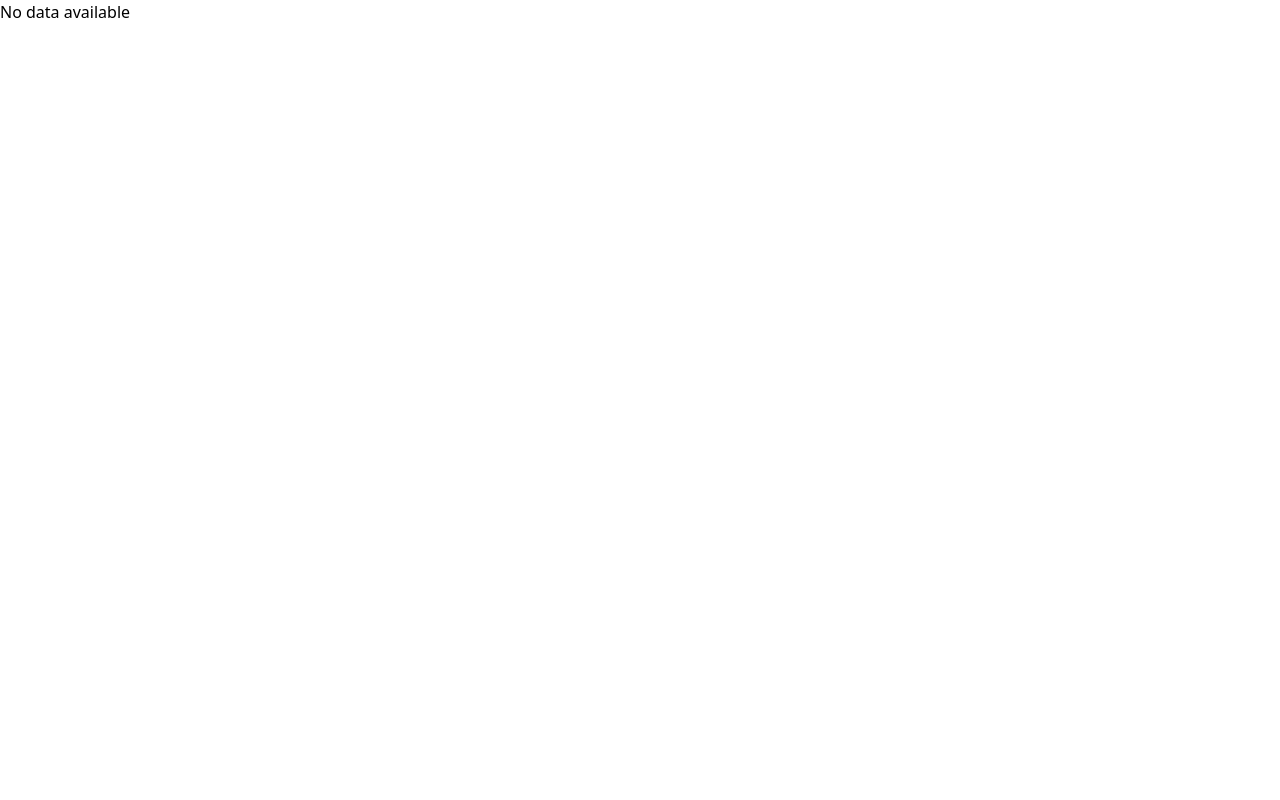
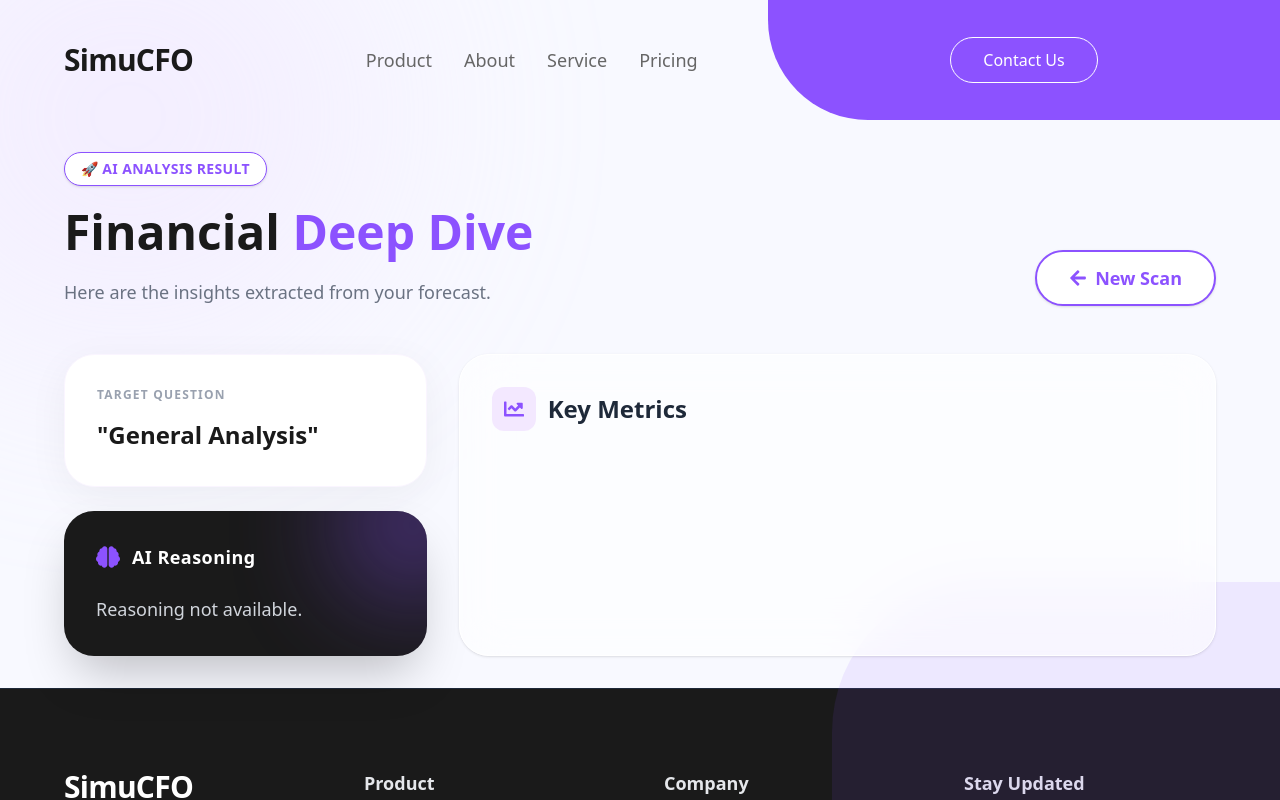
Before and after one commit to anubhav-kayal/SimuCFO, a React (Vite) app in the folder frontend/: page /data in a window 1280 px wide. Shown: the top 800 px of the page. Built offline with nearby package versions, Linux system fonts and the light colour scheme.

Commit message:
Designed data.tsx

```diff
--- a/frontend/src/pages/data.tsx
+++ b/frontend/src/pages/data.tsx
@@ -1,8 +1,12 @@
 import React, { useEffect, useState } from 'react';
-import { useLocation } from 'react-router-dom';
+import { useLocation, useNavigate } from 'react-router-dom';
+import Navbar from '../assets/components/Navbar';
+import Footer from '../assets/components/Footer';
+import { FaChartLine, FaLightbulb, FaArrowLeft, FaRobot, FaBrain, FaHashtag } from 'react-icons/fa';
 
 const Data = () => {
     const location = useLocation();
+    const navigate = useNavigate();
     const [metricsData, setMetricsData] = useState<any>(null);
 
     useEffect(() => {
@@ -16,12 +20,136 @@ const Data = () => {
         }
     }, [location.state]);
 
-    if (!metricsData) return <div>No data available</div>;
+    // Recursive helper to render JSON objects
+    const renderValue = (value: any) => {
+        if (typeof value === 'object' && value !== null) {
+            return (
+                <div className="pl-4 border-l-2 border-purple-100 mt-2">
+                    {Object.entries(value).map(([subKey, subValue]) => (
+                        <div key={subKey} className="mb-1">
+                            <span className="font-semibold text-gray-700 text-sm">{formatKey(subKey)}: </span>
+                            <span className="text-gray-600 text-sm">{renderValue(subValue)}</span>
+                        </div>
+                    ))}
+                </div>
+            );
+        }
+        // Format numbers nicely
+        if (typeof value === 'number') {
+            if (value > 1000000) return (value / 1000000).toFixed(2) + 'M';
+            if (value > 1000) return (value / 1000).toFixed(2) + 'k';
+            return value.toFixed(2);
+        }
+        return String(value);
+    };
+
+    // Format helper
+    const formatKey = (key: string) => {
+        return key.split('_').map(word => word.charAt(0).toUpperCase() + word.slice(1)).join(' ');
+    };
 
     return (
-        <div style={{ padding: '20px' }}>
-            <h1>Analysis Results</h1>
-            <pre>{JSON.stringify(metricsData, null, 2)}</pre>
+        <div className="min-h-screen bg-[#f8f9ff] font-sans flex flex-col relative overflow-hidden">
+            {/* --- Background Elements from Home/Product --- */}
+            <div className="absolute top-[-10%] left-[-10%] w-[40%] h-[40%] bg-purple-200 rounded-full blur-[120px] opacity-30 pointer-events-none"></div>
+            <div className="absolute bottom-0 right-0 w-[35%] h-[50%] bg-[#8c52ff] rounded-tl-[150px] z-0 pointer-events-none opacity-10"></div>
+
+            <Navbar />
+
+            <main className="flex-grow px-[5%] py-8 relative z-10">
+                <div className="max-w-7xl mx-auto">
+
+                    {/* Header with Home-like typography */}
+                    <div className="flex flex-col md:flex-row justify-between items-end mb-12 gap-6">
+                        <div>
+                            <div className="inline-block px-4 py-1.5 mb-4 border border-[#8c52ff] rounded-full text-[#8c52ff] font-semibold text-sm tracking-wide bg-white shadow-sm">
+                                🚀 AI ANALYSIS RESULT
+                            </div>
+                            <h1 className="text-4xl md:text-5xl font-extrabold leading-tight text-[#1a1a1a]">
+                                Financial <span className="text-[#8c52ff]">Deep Dive</span>
+                            </h1>
+                            <p className="text-gray-500 mt-4 text-lg max-w-2xl">
+                                Here are the insights extracted from your forecast.
+                            </p>
+                        </div>
+
+                        <button
+                            onClick={() => navigate('/product')}
+                            className="bg-white border-2 border-[#8c52ff] text-[#8c52ff] px-8 py-3 rounded-full font-bold text-lg hover:bg-purple-50 transition-all shadow-sm hover:shadow-md flex items-center gap-2"
+                        >
+                            <FaArrowLeft /> New Scan
+                        </button>
+                    </div>
+
+                    {/* Main Grid Layout */}
+                    <div className="grid grid-cols-1 lg:grid-cols-12 gap-8">
+
+                        {/* LEFT: Context & Reasoning (4 cols) */}
+                        <div className="lg:col-span-4 flex flex-col gap-6">
+
+                            {/* Question Card using Home colors */}
+                            <div className="bg-white p-8 rounded-[30px] shadow-[0_10px_40px_rgba(0,0,0,0.05)] border border-purple-50">
+                                <span className="block text-xs font-bold text-gray-400 uppercase tracking-widest mb-3">Target Question</span>
+                                <h3 className="text-xl md:text-2xl font-bold text-[#1a1a1a] leading-relaxed">
+                                    "{metricsData?.question || "General Analysis"}"
+                                </h3>
+                            </div>
+
+                            {/* Reasoning Card - Dark Mode for Contrast/Coolness */}
+                            <div className="bg-[#1a1a1a] text-white p-8 rounded-[30px] shadow-2xl relative overflow-hidden flex-grow">
+                                {/* Abstract blob inside */}
+                                <div className="absolute top-[-50px] right-[-50px] w-32 h-32 bg-[#8c52ff] rounded-full blur-[60px] opacity-60"></div>
+
+                                <div className="relative z-10">
+                                    <div className="flex items-center gap-3 mb-6">
+                                        <FaBrain className="text-[#8c52ff] text-2xl" />
+                                        <span className="font-bold text-lg tracking-wide">AI Reasoning</span>
+                                    </div>
+                                    <p className="text-gray-300 leading-relaxed text-lg font-light">
+                                        {metricsData?.reasoning || "Reasoning not available."}
+                                    </p>
+                                </div>
+                            </div>
+                        </div>
+
+                        {/* RIGHT: Metrics Grid (8 cols) */}
+                        <div className="lg:col-span-8">
+                            <div className="bg-white/60 backdrop-blur-xl p-8 rounded-[30px] border border-white shadow-sm h-full">
+                                <div className="flex items-center gap-3 mb-8">
+                                    <div className="p-3 bg-purple-100 rounded-xl text-[#8c52ff]">
+                                        <FaChartLine className="text-xl" />
+                                    </div>
+                                    <h2 className="text-2xl font-bold text-gray-800">Key Metrics</h2>
+                                </div>
+
+                                <div className="grid grid-cols-1 md:grid-cols-2 gap-6">
+                                    {metricsData?.answer && Object.entries(metricsData.answer).map(([key, value]) => (
+                                        <div
+                                            key={key}
+                                            className="bg-white p-6 rounded-[25px] shadow-[0_5px_20px_rgba(0,0,0,0.03)] border border-gray-100 hover:border-[#8c52ff]/30 hover:shadow-[0_15px_30px_rgba(140,82,255,0.15)] transition-all duration-300 group"
+                                        >
+                                            <div className="text-gray-500 text-xs font-bold uppercase tracking-wider mb-2 flex justify-between">
+                                                {formatKey(key)}
+                                                <FaRobot className="text-gray-300 group-hover:text-[#8c52ff] transition-colors" />
+                                            </div>
+                                            <div className="text-3xl md:text-4xl font-extrabold text-[#1a1a1a] group-hover:text-[#8c52ff] transition-colors">
+                                                {typeof value === 'object' ? renderValue(value) : (
+                                                    typeof value === 'number'
+                                                        ? (value % 1 !== 0 ? value.toFixed(2) : value)
+                                                        : value
+                                                )}
+                                            </div>
+                                        </div>
+                                    ))}
+                                </div>
+                            </div>
+                        </div>
+
+                    </div>
+                </div>
+            </main>
+
+            <Footer />
         </div>
     );
 };
```
